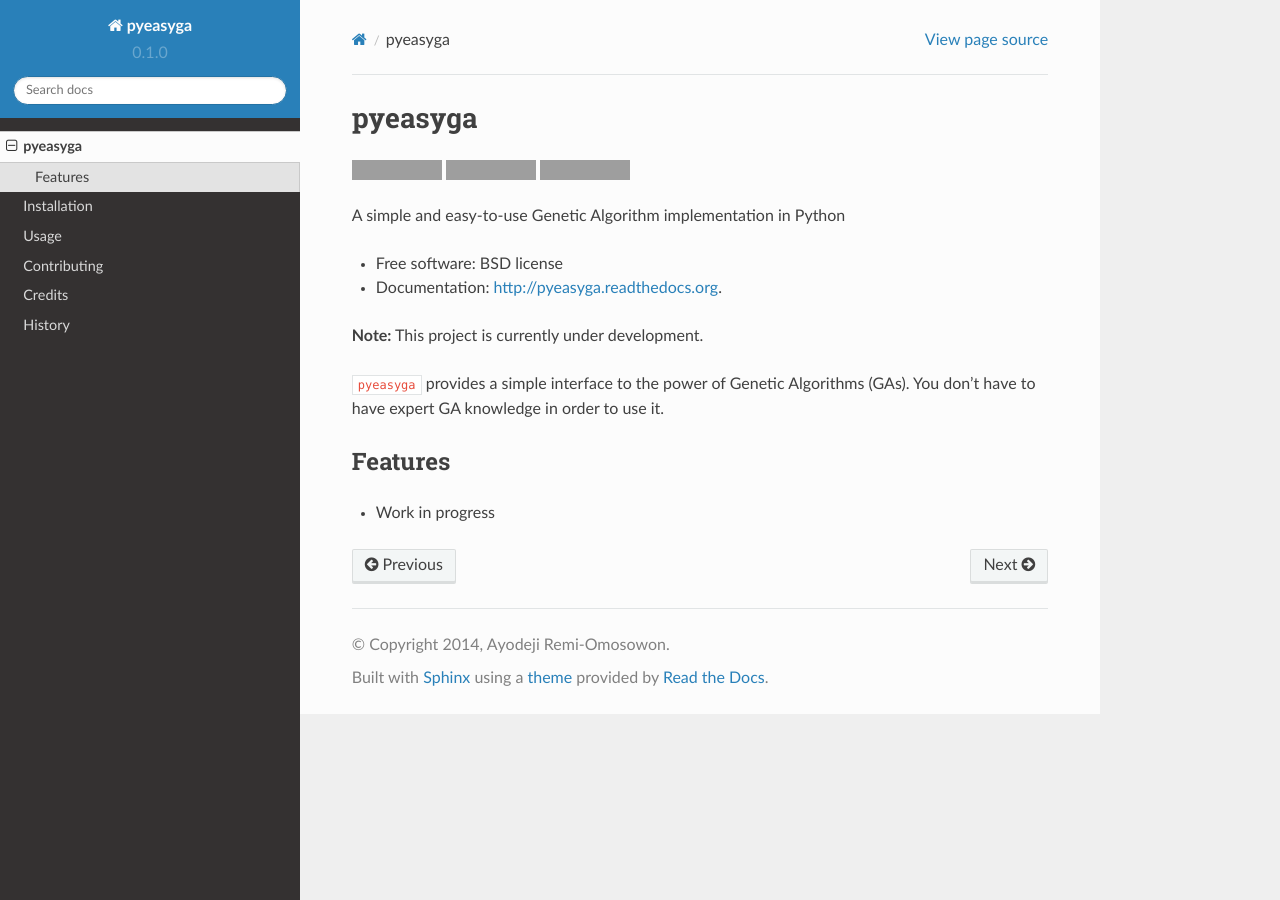
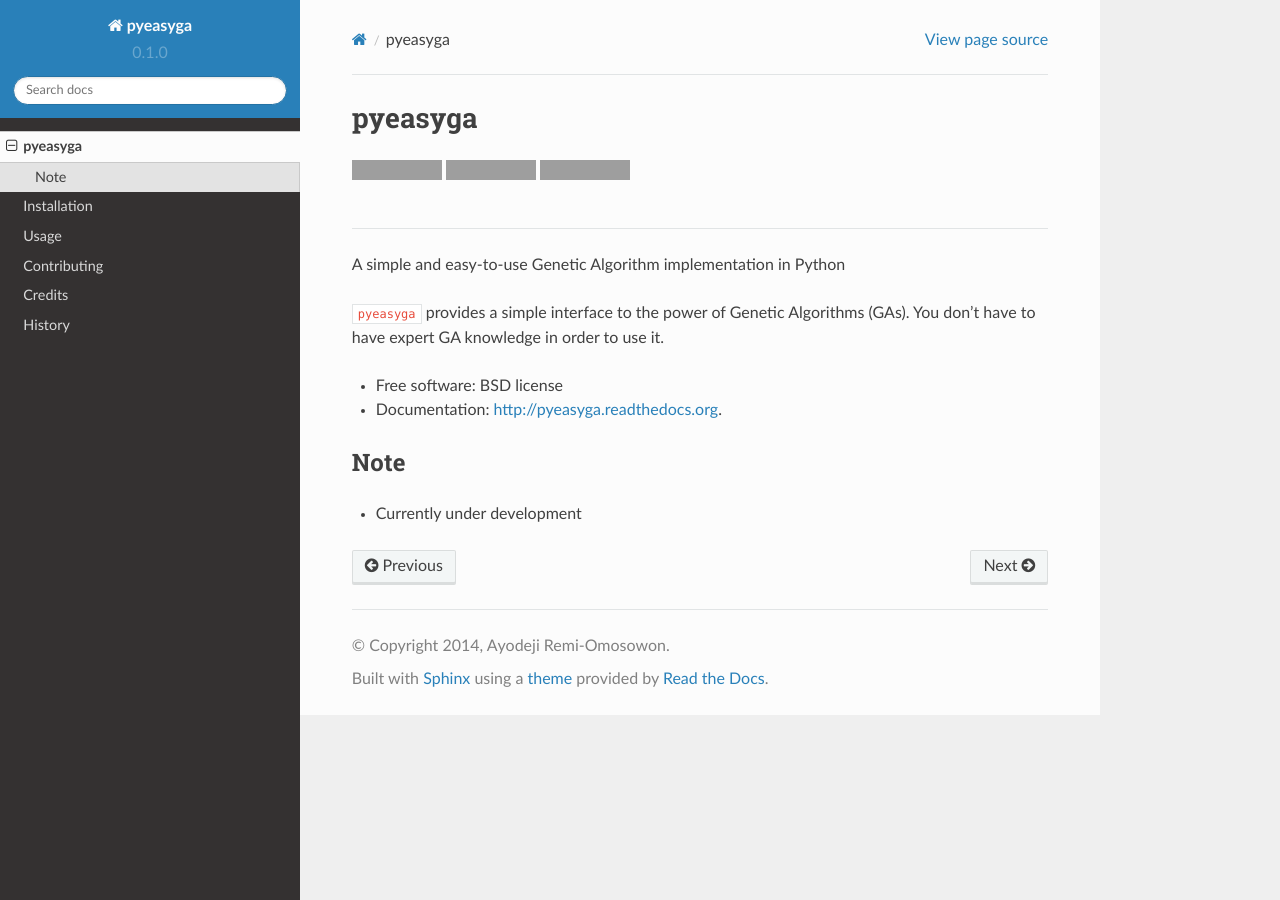
Before and after one commit to remiomosowon/pyeasyga, a Sphinx documentation site: the page built from docs/readme.rst, in a window 1280 px wide. Built offline with Sphinx 7.4.7 and the Read the Docs theme 2.0.0, drawn with Linux system fonts in a browser that asks for light colours; grey boxes are pictures that could not be loaded.

Commit message:
A few changes to README and documentation index

```diff
--- a/README.rst
+++ b/README.rst
@@ -11,18 +11,17 @@ pyeasyga
 .. image:: https://pypip.in/d/pyeasyga/badge.png
         :target: https://pypi.python.org/pypi/pyeasyga
 
+-------------------------------------------------------------------
 
 A simple and easy-to-use Genetic Algorithm implementation in Python
+
+``pyeasyga`` provides a simple interface to the power of Genetic Algorithms
+(GAs). You don't have to have expert GA knowledge in order to use it.
 
 * Free software: BSD license
 * Documentation: http://pyeasyga.readthedocs.org.
 
-**Note:** This project is currently under development.
-
-``pyeasyga`` provides a simple interface to the power of Genetic Algorithms
-(GAs). You don't have to have expert GA knowledge in order to use it.
-
-Features
+Note
 --------
 
-* Work in progress
+* Currently under development
--- a/docs/index.rst
+++ b/docs/index.rst
@@ -3,10 +3,12 @@
    You can adapt this file completely to your liking, but it should at least
    contain the root `toctree` directive.
 
-Welcome to pyeasyga's documentation!
+pyeasyga
 ==================================================
 
-Contents:
+*A simple and easy-to-use Genetic Algorithm implementation in Python*
+
+**Contents:**
 
 .. toctree::
    :maxdepth: 2
```
